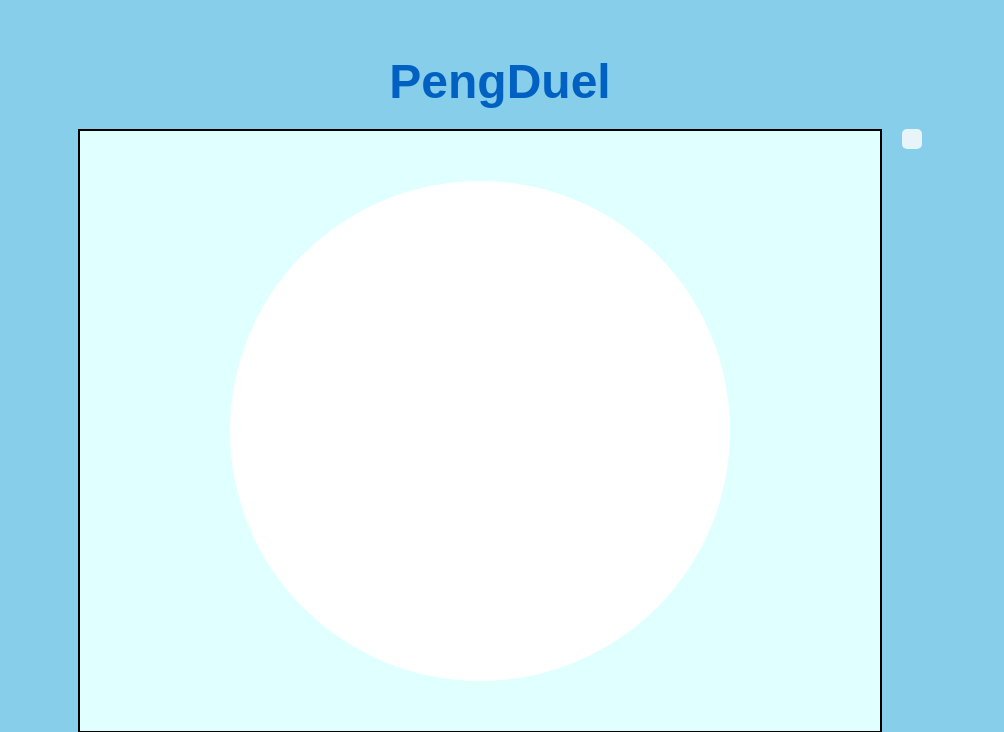
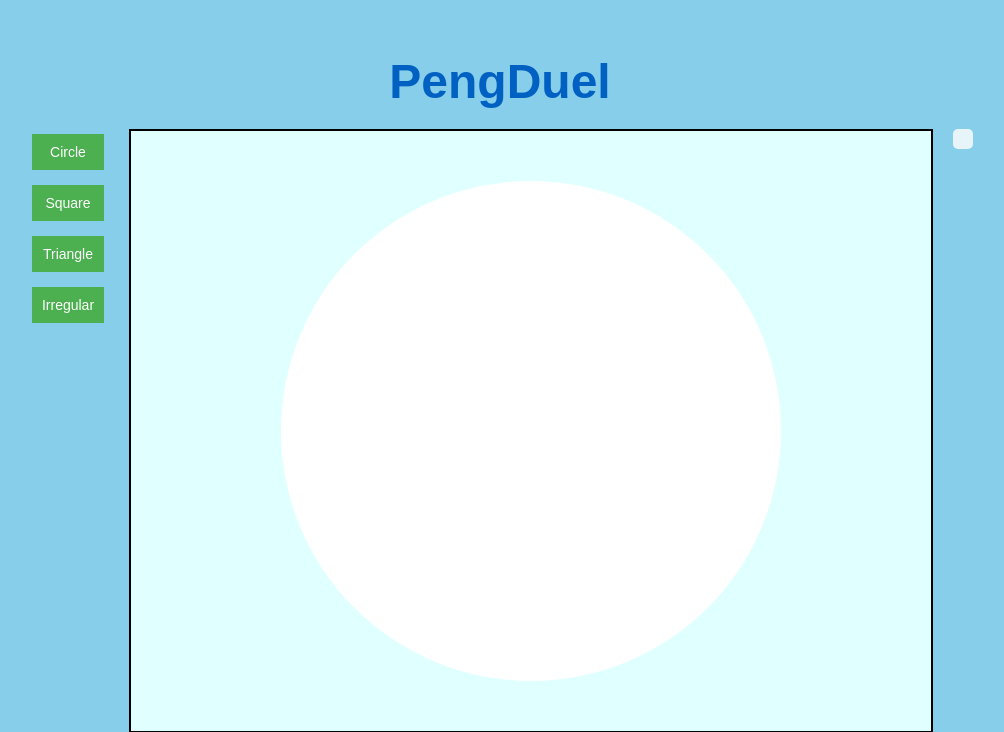
Before and after one commit to RedLynx101/PengDuel, a Flask app: page / in a window 1280 px wide. Shown: the top 732 px of the page, without its empty margins (140-1144 px from the left). Run offline with Flask 3, Linux system fonts and the light colour scheme.

Commit message:
Checkpoint before revert - Add different iceberg shapes or sizes for variety

```diff
--- a/static/css/styles.css
+++ b/static/css/styles.css
@@ -74,3 +74,29 @@ button:hover {
 label {
     margin-right: 5px;
 }
+
+.map-selector {
+    display: flex;
+    flex-direction: column;
+    margin-right: 20px;
+}
+
+.map-selector button {
+    margin-bottom: 10px;
+    padding: 10px;
+    font-size: 14px;
+    background-color: #4CAF50;
+    color: white;
+    border: none;
+    cursor: pointer;
+    transition: background-color 0.3s;
+}
+
+.map-selector button:hover {
+    background-color: #45a049;
+}
+
+.map-selector button.active {
+    background-color: #45a049;
+    font-weight: bold;
+}
--- a/static/js/game.js
+++ b/static/js/game.js
@@ -40,6 +40,92 @@ let winner = null;
 let gameMode = 'twoPlayer';
 let powerUps = [];
 let animationFrameId;
+
+const icebergShapes = [
+  { name: 'Circle', draw: drawCircleIceberg },
+  { name: 'Square', draw: drawSquareIceberg },
+  { name: 'Triangle', draw: drawTriangleIceberg },
+  { name: 'Irregular', draw: drawIrregularIceberg }
+];
+
+let currentShapeIndex = 0;
+
+function drawCircleIceberg(ctx) {
+  ctx.beginPath();
+  ctx.arc(canvas.width/2, canvas.height/2, ICEBERG_RADIUS, 0, Math.PI * 2);
+  ctx.fillStyle = 'white';
+  ctx.fill();
+  ctx.closePath();
+}
+
+function drawSquareIceberg(ctx) {
+  ctx.fillStyle = 'white';
+  ctx.fillRect(canvas.width/2 - ICEBERG_RADIUS, canvas.height/2 - ICEBERG_RADIUS, ICEBERG_RADIUS * 2, ICEBERG_RADIUS * 2);
+}
+
+function drawTriangleIceberg(ctx) {
+  ctx.beginPath();
+  ctx.moveTo(canvas.width/2, canvas.height/2 - ICEBERG_RADIUS);
+  ctx.lineTo(canvas.width/2 - ICEBERG_RADIUS, canvas.height/2 + ICEBERG_RADIUS);
+  ctx.lineTo(canvas.width/2 + ICEBERG_RADIUS, canvas.height/2 + ICEBERG_RADIUS);
+  ctx.closePath();
+  ctx.fillStyle = 'white';
+  ctx.fill();
+}
+
+function drawIrregularIceberg(ctx) {
+  ctx.beginPath();
+  ctx.moveTo(canvas.width/2 - ICEBERG_RADIUS, canvas.height/2);
+  ctx.lineTo(canvas.width/2 - ICEBERG_RADIUS/2, canvas.height/2 - ICEBERG_RADIUS);
+  ctx.lineTo(canvas.width/2 + ICEBERG_RADIUS/2, canvas.height/2 - ICEBERG_RADIUS/2);
+  ctx.lineTo(canvas.width/2 + ICEBERG_RADIUS, canvas.height/2 + ICEBERG_RADIUS/2);
+  ctx.lineTo(canvas.width/2, canvas.height/2 + ICEBERG_RADIUS);
+  ctx.closePath();
+  ctx.fillStyle = 'white';
+  ctx.fill();
+}
+
+function drawIceberg() {
+  ctx.clearRect(0, 0, canvas.width, canvas.height);
+  icebergShapes[currentShapeIndex].draw(ctx);
+}
+
+function isInsideIceberg(x, y) {
+  const centerX = canvas.width / 2;
+  const centerY = canvas.height / 2;
+  switch(currentShapeIndex) {
+    case 0: // Circle
+      return Math.sqrt((x - centerX)**2 + (y - centerY)**2) <= ICEBERG_RADIUS;
+    case 1: // Square
+      return Math.abs(x - centerX) <= ICEBERG_RADIUS && Math.abs(y - centerY) <= ICEBERG_RADIUS;
+    case 2: // Triangle
+      const dx = Math.abs(x - centerX);
+      const dy = y - (centerY + ICEBERG_RADIUS);
+      return dx <= ICEBERG_RADIUS && dy <= -2 * ICEBERG_RADIUS * (dx / ICEBERG_RADIUS - 1);
+    case 3: // Irregular
+      // Define points for the irregular shape
+      const points = [
+        {x: centerX - ICEBERG_RADIUS, y: centerY},
+        {x: centerX - ICEBERG_RADIUS/2, y: centerY - ICEBERG_RADIUS},
+        {x: centerX + ICEBERG_RADIUS/2, y: centerY - ICEBERG_RADIUS/2},
+        {x: centerX + ICEBERG_RADIUS, y: centerY + ICEBERG_RADIUS/2},
+        {x: centerX, y: centerY + ICEBERG_RADIUS}
+      ];
+      return isPointInPolygon(x, y, points);
+  }
+}
+
+// Helper function for irregular shape
+function isPointInPolygon(x, y, points) {
+  let inside = false;
+  for (let i = 0, j = points.length - 1; i < points.length; j = i++) {
+    const xi = points[i].x, yi = points[i].y;
+    const xj = points[j].x, yj = points[j].y;
+    const intersect = ((yi > y) !== (yj > y)) && (x < (xj - xi) * (y - yi) / (yj - yi) + xi);
+    if (intersect) inside = !inside;
+  }
+  return inside;
+}
 
 function init() {
     console.log('Game initialization started');
@@ -94,14 +180,10 @@ function init() {
     }
 
     animationFrameId = requestAnimationFrame(gameLoop);
-}
 
-function drawIceberg() {
-    ctx.beginPath();
-    ctx.arc(canvas.width/2, canvas.height/2, ICEBERG_RADIUS, 0, Math.PI * 2);
-    ctx.fillStyle = 'white';
-    ctx.fill();
-    ctx.closePath();
+    document.querySelectorAll('.map-selector button').forEach(button => {
+      button.disabled = true;
+    });
 }
 
 function update() {
@@ -109,7 +191,7 @@ function update() {
         const p1DistanceFromCenter = Math.sqrt((player1.x - canvas.width/2)**2 + (player1.y - canvas.height/2)**2);
         const p2DistanceFromCenter = Math.sqrt((player2.x - canvas.width/2)**2 + (player2.y - canvas.height/2)**2);
 
-        if (p1DistanceFromCenter > ICEBERG_RADIUS - player1.currentRadius) {
+        if (!isInsideIceberg(player1.x, player1.y)) {
             gameState = 'gameOver';
             player1.removeCrown();
             player2.removeCrown();
@@ -118,7 +200,7 @@ function update() {
             audioManager.playSound('splash');
             scores[winner.name] = (scores[winner.name] || 0) + 1;
             updateLeaderboard();
-        } else if (p2DistanceFromCenter > ICEBERG_RADIUS - player2.currentRadius) {
+        } else if (!isInsideIceberg(player2.x, player2.y)) {
             gameState = 'gameOver';
             player1.removeCrown();
             player2.removeCrown();
@@ -266,6 +348,16 @@ document.addEventListener('DOMContentLoaded', () => {
         document.getElementById('player2-label').textContent = 'Player 2 Name:';
     });
 
+    // Add event listeners for map selector buttons
+    document.querySelectorAll('.map-selector button').forEach((button, index) => {
+        button.addEventListener('click', () => {
+            if (gameState !== 'playing') {
+                currentShapeIndex = index;
+                drawIceberg();
+            }
+        });
+    });
+
     console.log('Event listeners set up successfully');
 });
 
--- a/static/js/restartGame.js
+++ b/static/js/restartGame.js
@@ -22,5 +22,10 @@ export function restartGame(player1, player2, gameState, powerUps, canvas) {
     document.getElementById('player-inputs').style.display = 'block';
     document.getElementById('restart-game').style.display = 'none';
 
+    // Re-enable map selector buttons
+    document.querySelectorAll('.map-selector button').forEach(button => {
+        button.disabled = false;
+    });
+
     return { gameState, powerUps };
 }
--- a/templates/index.html
+++ b/templates/index.html
@@ -12,6 +12,12 @@
         <br><br><br>
         <h1>PengDuel</h1>
         <div id="game-area">
+            <div class="map-selector">
+                <button data-shape="Circle">Circle</button>
+                <button data-shape="Square">Square</button>
+                <button data-shape="Triangle">Triangle</button>
+                <button data-shape="Irregular">Irregular</button>
+            </div>
             <canvas id="gameCanvas" width="800" height="600"></canvas>
             <div id="leaderboard"></div>
         </div>
```
